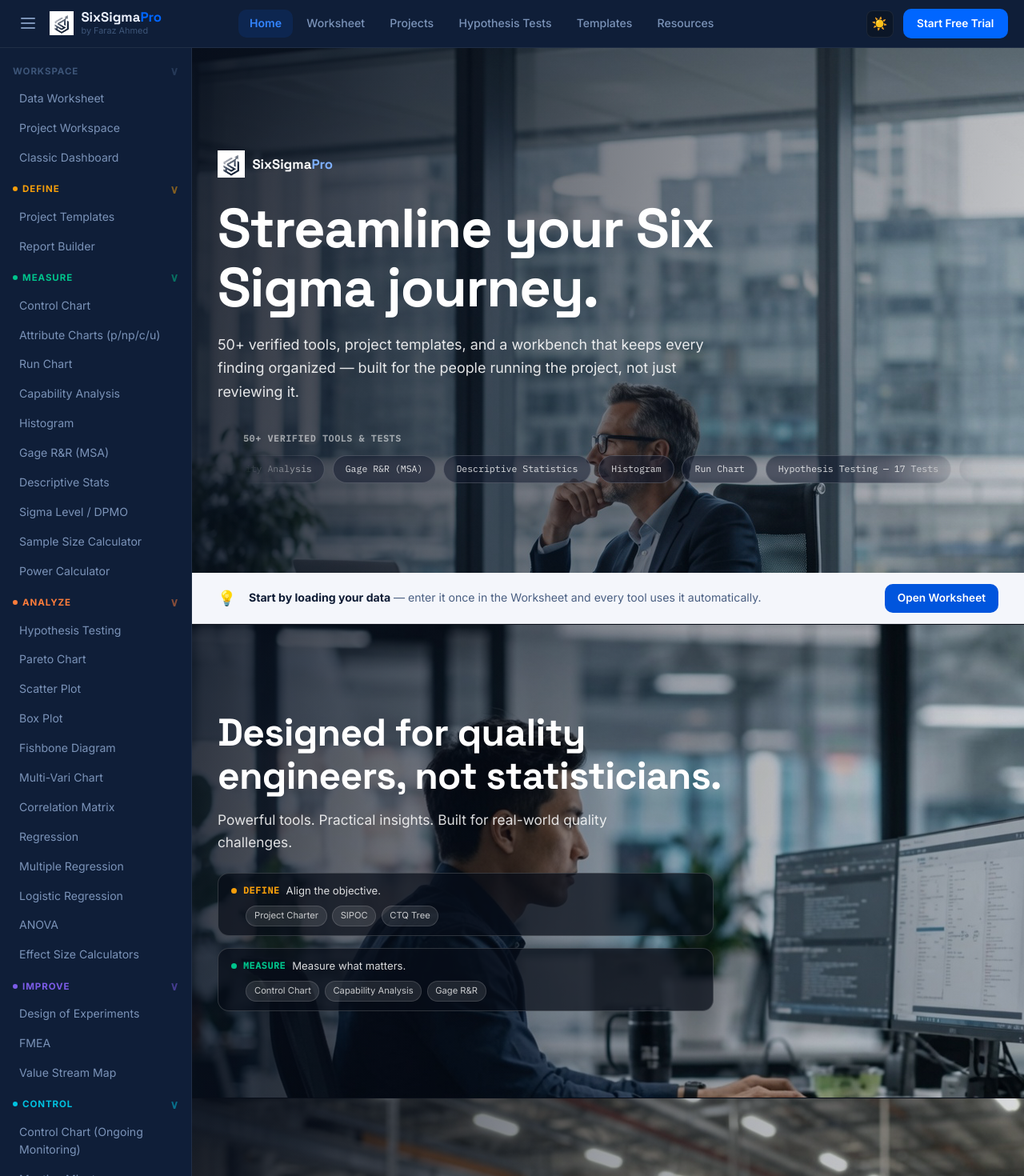
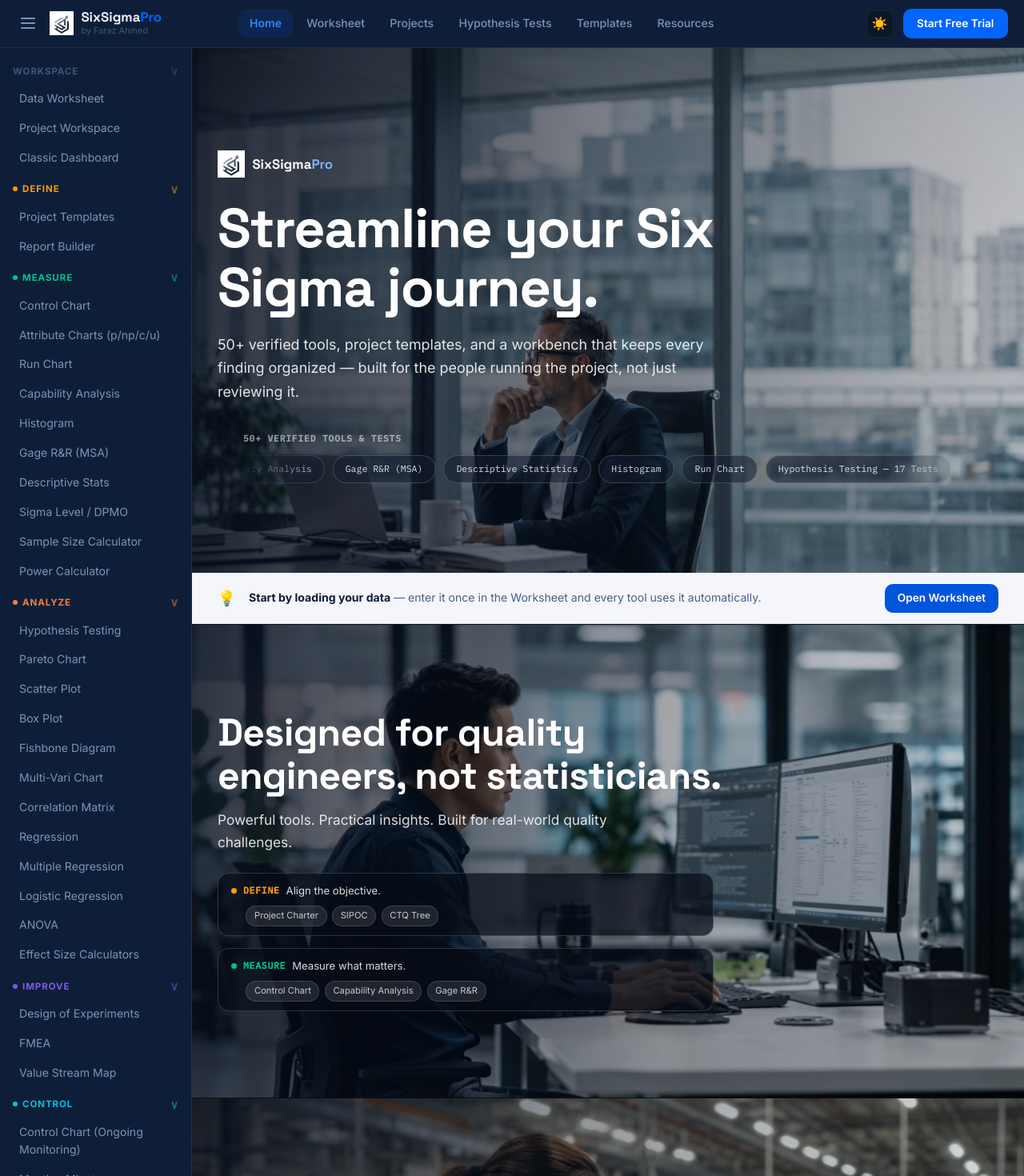
Before and after one commit to farazahmed1978/-sixsigma-pro, a React (Create React App) app: page / in a window 1280 px wide. Shown: the top 1470 px of the page at 80% size. Built offline with nearby package versions, Linux system fonts and the light colour scheme.

Commit message:
Update Dashboard.css

```diff
--- a/src/pages/Dashboard.css
+++ b/src/pages/Dashboard.css
@@ -16,7 +16,7 @@
    PHOTO HERO
    ============================================================ */
 .photo-hero { position: relative; min-height: 82vh; display: flex; align-items: center; overflow: hidden; padding: 4rem 0 3rem; background: #0a0f1c; }
-.photo-hero-bg { position: absolute; inset: 0; background-size: cover; background-position: center 68%; z-index: 0; }
+.photo-hero-bg { position: absolute; inset: 0; width: 100%; height: 100%; object-fit: cover; object-position: center 68%; z-index: 0; }
 .photo-hero-scrim { position: absolute; inset: 0; background: linear-gradient(100deg, rgba(6,13,27,0.88) 0%, rgba(6,13,27,0.5) 48%, rgba(6,13,27,0.18) 100%); z-index: 1; }
 .photo-hero-inner { position: relative; z-index: 2; max-width: var(--content-max); width: 100%; margin: 0 auto; padding: 0 2rem; }
 
@@ -61,7 +61,7 @@
    FEATURE PHOTO BLOCKS + DMAIC tags
    ============================================================ */
 .feature-block { position: relative; min-height: 74vh; display: flex; align-items: center; overflow: hidden; border-top: 1px solid var(--border); background: #0a0f1c; }
-.feature-block-bg { position: absolute; inset: 0; background-size: cover; background-position: center; z-index: 0; }
+.feature-block-bg { position: absolute; inset: 0; width: 100%; height: 100%; object-fit: cover; object-position: center; z-index: 0; }
 .feature-block-scrim { position: absolute; inset: 0; background: linear-gradient(100deg, rgba(6,13,27,0.85) 0%, rgba(6,13,27,0.4) 46%, rgba(6,13,27,0.1) 100%); z-index: 1; }
 .feature-block-text { position: relative; z-index: 2; max-width: var(--content-max); width: 100%; margin: 0 auto; padding: 0 2rem; }
 .feature-block-text h2 { font-family: var(--font-display); font-size: clamp(2rem, 3.8vw, 3rem); font-weight: 700; line-height: 1.12; letter-spacing: -0.015em; color: #fff; max-width: 660px; margin-bottom: 0.9rem; }
```
